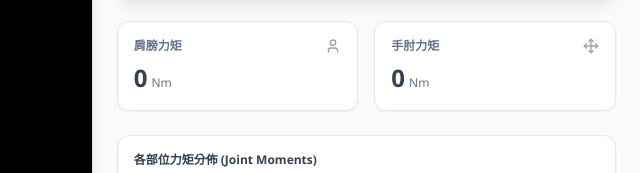
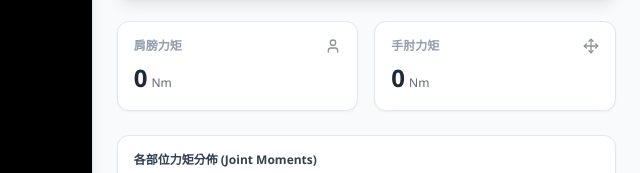
Before and after one commit to LinexEPA/-Ergonomics, a plain HTML site: page index.html in a window 1280 px wide. Shown: the part 285-458 px from the top of the page, 640-1280 px from the left. Drawn offline with nearby package versions, Linux system fonts and the light colour scheme.

Commit message:
Update index.html

```diff
--- a/index.html
+++ b/index.html
@@ -206,24 +206,26 @@
 
             <!-- 次要關節力矩卡片 (肩/肘) -->
             <div class="grid grid-cols-2 gap-4">
-                <div class="bg-white rounded-xl shadow-sm border border-slate-200 p-4 hover:shadow-md transition-shadow">
+                <!-- 更新：肩膀卡片增加 ID 以便 JS 操作變色 -->
+                <div id="cardShoulder" class="bg-white rounded-xl shadow-sm border border-slate-200 p-4 hover:shadow-md transition-all duration-500">
                     <div class="flex justify-between items-start mb-2">
-                        <h3 class="text-xs font-bold text-slate-500 uppercase">肩膀力矩</h3>
-                        <i data-lucide="user" class="w-4 h-4 text-slate-400"></i>
+                        <h3 class="text-xs font-bold uppercase opacity-70">肩膀力矩</h3>
+                        <i data-lucide="user" class="w-4 h-4 opacity-50"></i>
                     </div>
                     <div class="flex items-baseline space-x-1">
-                        <span id="resShoulderM" class="text-2xl font-bold text-slate-700">0</span>
-                        <span class="text-xs text-slate-500">Nm</span>
+                        <span id="resShoulderM" class="text-2xl font-bold">0</span>
+                        <span class="text-xs opacity-70">Nm</span>
                     </div>
                 </div>
-                <div class="bg-white rounded-xl shadow-sm border border-slate-200 p-4 hover:shadow-md transition-shadow">
+                <!-- 更新：手肘卡片增加 ID 以便 JS 操作變色 -->
+                <div id="cardElbow" class="bg-white rounded-xl shadow-sm border border-slate-200 p-4 hover:shadow-md transition-all duration-500">
                     <div class="flex justify-between items-start mb-2">
-                        <h3 class="text-xs font-bold text-slate-500 uppercase">手肘力矩</h3>
-                        <i data-lucide="move" class="w-4 h-4 text-slate-400"></i>
+                        <h3 class="text-xs font-bold uppercase opacity-70">手肘力矩</h3>
+                        <i data-lucide="move" class="w-4 h-4 opacity-50"></i>
                     </div>
                     <div class="flex items-baseline space-x-1">
-                        <span id="resElbowM" class="text-2xl font-bold text-slate-700">0</span>
-                        <span class="text-xs text-slate-500">Nm</span>
+                        <span id="resElbowM" class="text-2xl font-bold">0</span>
+                        <span class="text-xs opacity-70">Nm</span>
                     </div>
                 </div>
             </div>
@@ -264,6 +266,13 @@
         };
         // 肌肉力臂 (假設值)
         const MOMENT_ARMS = { erectorSpinae: 0.05 }; // 5cm
+
+        // 危險限值定義 (N or Nm)
+        const LIMITS = {
+            spine: { med: 2500, high: 3400 }, // NIOSH
+            shoulder: { med: 30, high: 50 },  // 經驗法則 (Heuristic)
+            elbow: { med: 15, high: 30 }      // 經驗法則 (Heuristic)
+        };
 
         const POINT_NAMES = ['手腕 (Wrist)', '手肘 (Elbow)', '肩膀 (Shoulder)', '髖關節 (Hip)'];
         const POINT_COLORS = ['#fbbf24', '#a855f7', '#3b82f6', '#ef4444']; // 黃, 紫, 藍, 紅
@@ -315,13 +324,15 @@
             dispTrunkAngle: document.getElementById('dispTrunkAngle'),
             dispShoulderAngle: document.getElementById('dispShoulderAngle'),
 
-            // 結果儀表板
+            // 結果儀表板 (含肩膀/手肘卡片)
             scoreCard: document.getElementById('scoreCard'),
             resCompression: document.getElementById('resCompression'),
             iconStatus: document.getElementById('iconStatus'),
             barRisk: document.getElementById('barRisk'),
             textRiskLevel: document.getElementById('textRiskLevel'),
+            cardShoulder: document.getElementById('cardShoulder'),
             resShoulderM: document.getElementById('resShoulderM'),
+            cardElbow: document.getElementById('cardElbow'),
             resElbowM: document.getElementById('resElbowM')
         };
 
@@ -419,7 +430,7 @@
             // 4. 壓力計算 (Compression)
             // 肌肉收縮力 = 力矩 / 肌肉力臂
             const F_muscle = M_l5s1 / MOMENT_ARMS.erectorSpinae;
-            // 脊椎總壓力 = 肌肉力 + 重力垂直分量
+            // 脊椎壓力 = 肌肉力 + 重力垂直分量
             const Total_Mass_Above = effectiveLoadKg + (state.bodyWeight * 0.6);
             const F_gravity_comp = (Total_Mass_Above * g) * Math.cos(angleTrunk);
             const totalCompression = F_muscle + F_gravity_comp;
@@ -430,13 +441,13 @@
                 sMoment: Math.round(M_shoulder),
                 eMoment: Math.round(M_elbow),
                 l5Moment: Math.round(M_l5s1),
-                risk: totalCompression > 3400 ? 'High' : (totalCompression > 2500 ? 'Medium' : 'Low'),
+                risk: totalCompression > LIMITS.spine.high ? 'High' : (totalCompression > LIMITS.spine.med ? 'Medium' : 'Low'),
                 trunkAng: Math.round(angleTrunk * (180/Math.PI)),
                 shoulderAng: Math.round(angleUpperarm * (180/Math.PI))
             };
         }
 
-        // --- 5. UI 更新函式 ---
+        // --- 5. UI 更新函式 (含樣式變更) ---
         function updateUI() {
             const res = calculateDynamics();
 
@@ -444,12 +455,12 @@
             els.dispTrunkAngle.textContent = Math.abs(res.trunkAng) + "°";
             els.dispShoulderAngle.textContent = Math.abs(res.shoulderAng) + "°";
 
-            // 更新結果數字
+            // 更新數字結果
             els.resCompression.innerHTML = `${res.comp} <span class="text-lg font-normal opacity-80">N</span>`;
             els.resShoulderM.textContent = res.sMoment;
             els.resElbowM.textContent = res.eMoment;
 
-            // 更新風險卡片顏色
+            // --- 5a. 更新主風險卡片顏色 (腰椎) ---
             let colorClass = 'bg-emerald-500 border-emerald-600';
             let iconName = 'check-circle';
             if (res.risk === 'Medium') {
@@ -461,9 +472,13 @@
                 iconName = 'alert-triangle';
             }
             els.scoreCard.className = `rounded-xl shadow-lg border p-6 text-white transition-colors duration-500 relative overflow-hidden ${colorClass}`;
+            els.iconStatus.setAttribute('data-lucide', iconName);
 
-            // 重繪圖示
-            els.iconStatus.setAttribute('data-lucide', iconName);
+            // --- 5b. 更新肩膀與手肘卡片顏色 (新增功能) ---
+            updateCardStyle(els.cardShoulder, res.sMoment, LIMITS.shoulder.med, LIMITS.shoulder.high);
+            updateCardStyle(els.cardElbow, res.eMoment, LIMITS.elbow.med, LIMITS.elbow.high);
+
+            // 重繪所有圖示
             lucide.createIcons();
 
             // 更新進度條
@@ -480,6 +495,33 @@
             // 更新輸入滑桿數值文字
             els.valLoad.textContent = state.totalLoad;
             els.valShare.textContent = state.partnerShare;
+        }
+
+        // 輔助函式：根據數值更新小卡片樣式
+        function updateCardStyle(element, value, limitMed, limitHigh) {
+            // 安全性檢查：如果元素不存在，直接返回，避免報錯
+            if (!element) return;
+
+            let baseClasses = "rounded-xl shadow-sm border p-4 hover:shadow-md transition-all duration-500";
+            let h3 = element.querySelector('h3');
+            let icon = element.querySelector('i');
+
+            if (value > limitHigh) {
+                // 危險 (紅)
+                element.className = `${baseClasses} bg-red-50 border-red-200 text-red-700`;
+                if (h3) h3.className = "text-xs font-bold uppercase opacity-80 text-red-800";
+                if (icon) icon.className = "w-4 h-4 text-red-500";
+            } else if (value > limitMed) {
+                // 警戒 (黃)
+                element.className = `${baseClasses} bg-yellow-50 border-yellow-200 text-yellow-800`;
+                if (h3) h3.className = "text-xs font-bold uppercase opacity-80 text-yellow-800";
+                if (icon) icon.className = "w-4 h-4 text-yellow-600";
+            } else {
+                // 安全 (白)
+                element.className = `${baseClasses} bg-white border-slate-200 text-slate-800`;
+                if (h3) h3.className = "text-xs font-bold uppercase opacity-70 text-slate-500";
+                if (icon) icon.className = "w-4 h-4 text-slate-400";
+            }
         }
 
         // --- 6. 畫布繪製 ---
```
